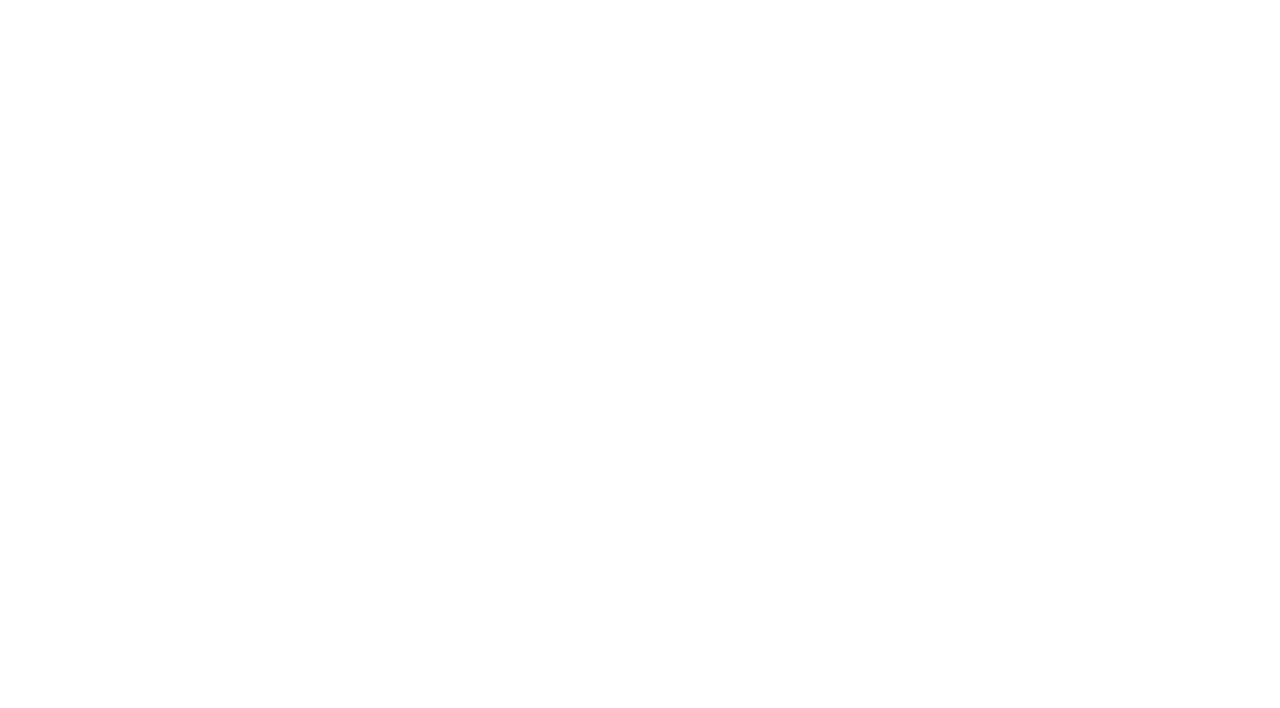
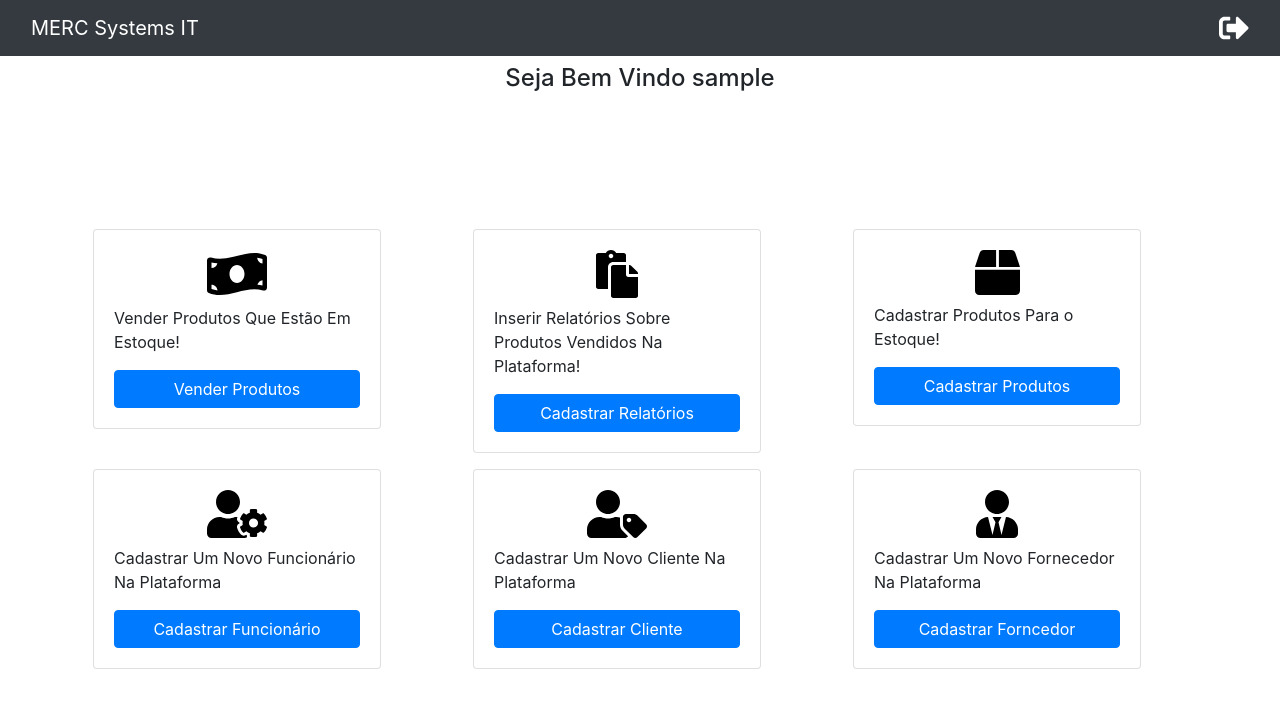
Before and after one commit to JuanTrindade/MERC, a Django app: page /home/ in a window 1280 px wide. Before the commit the part shown is empty. Shown: the top 708 px of the page. Run offline with Django 5.2, Linux system fonts and the light colour scheme; the visitor is signed in with stand-in values (Sample User, id 1); some libraries are stand-ins or nearby versions.

Commit message:
Adding UI to Home

```diff
--- a/Home/templates/base.html
+++ b/Home/templates/base_home.html
@@ -6,7 +6,23 @@
     <link rel="stylesheet" href="https://cdn.jsdelivr.net/npm/bootstrap@4.4.1/dist/css/bootstrap.min.css" integrity="sha384-Vkoo8x4CGsO3+Hhxv8T/Q5PaXtkKtu6ug5TOeNV6gBiFeWPGFN9MuhOf23Q9Ifjh" crossorigin="anonymous">
     <title>MERC Systems</title>
 </head>
+
 <body class='w-100 h-100'>
+
+  <nav class="navbar navbar-light bg-dark">
+    <div class="container-fluid">
+
+      <a class="navbar-brand text-white" href="#">
+        MERC Systems IT
+      </a>
+
+      <a href="{% url "login" %}">
+        <svg xmlns="http://www.w3.org/2000/svg" width='30' viewBox="0 0 512 512"><!--!Font Awesome Free 6.6.0 by @fontawesome - https://fontawesome.com License - https://fontawesome.com/license/free Copyright 2024 Fonticons, Inc.--><path fill="#ffffff" d="M497 273L329 441c-15 15-41 4.5-41-17v-96H152c-13.3 0-24-10.7-24-24v-96c0-13.3 10.7-24 24-24h136V88c0-21.4 25.9-32 41-17l168 168c9.3 9.4 9.3 24.6 0 34zM192 436v-40c0-6.6-5.4-12-12-12H96c-17.7 0-32-14.3-32-32V160c0-17.7 14.3-32 32-32h84c6.6 0 12-5.4 12-12V76c0-6.6-5.4-12-12-12H96c-53 0-96 43-96 96v192c0 53 43 96 96 96h84c6.6 0 12-5.4 12-12z"/></svg>
+      </a>
+
+    </div>
+  </nav>
+
   {% block conteudo %}
 
   {% endblock %}
--- /dev/null
+++ b/Home/templates/cards.html
@@ -0,0 +1,138 @@
+<div class='container' style='margin-top: 10%'>
+
+    <div class='row'>
+
+        <div class='col m-2'>
+
+            <div class='card' style='width: 18rem;'>
+                <div class="card-body">
+
+                    <div class='d-flex justify-content-center flex-column'>
+                        <svg xmlns="http://www.w3.org/2000/svg" width='60' class='align-self-center' viewBox="0 0 640 512">
+                            <path d="M621.2 54.5C582.4 38.2 543.6 32 504.8 32c-123.2 0-246.3 62.3-369.5 62.3-30.9 0-61.8-3.9-92.7-13.7-3.5-1.1-7-1.6-10.4-1.6C15 79 0 92.3 0 110.8v317.3c0 12.6 7.2 24.6 18.8 29.5C57.6 473.8 96.5 480 135.3 480c123.2 0 246.3-62.4 369.5-62.4 30.9 0 61.8 3.9 92.7 13.7 3.5 1.1 7 1.6 10.4 1.6 17.2 0 32.3-13.3 32.3-31.8V83.9c0-12.6-7.2-24.6-18.9-29.5zM48 132.2c20.1 5 41.1 7.6 62.7 8.9C104.8 170.5 79 192.7 48 192.7v-60.5zm0 285v-47.8c34.4 0 62.2 27.3 63.7 61.4-22.5-1.8-43.6-6.3-63.7-13.6zM320 352c-44.2 0-80-43-80-96 0-53 35.8-96 80-96s80 43 80 96c0 53-35.8 96-80 96zm272 27.8c-17.5-4.4-35.7-6.9-54.3-8.4 5.9-26.1 27.5-45.9 54.3-49.3v57.7zm0-236.1c-30.9-3.9-54.9-29.7-55.8-61.6 19.5 2.2 38.1 6.2 55.8 12.7v48.9z"/>
+                        </svg>
+
+                        <p class="card-text mt-2">Vender Produtos Que Estão Em Estoque! </p>
+
+                        <a href="{% url "login" %}" class='btn btn-primary'>Vender Produtos</a>
+                    </div>
+
+                </div>
+            </div>
+
+        </div>
+
+        <div class='col m-2'>
+
+            <div class='card' style='width: 18rem;'>
+                <div class="card-body">
+
+                    <div class='d-flex justify-content-center flex-column'>
+                        <svg xmlns="http://www.w3.org/2000/svg" width='42' class='align-self-center' viewBox="0 0 448 512">
+                            <path d="M128 184c0-30.9 25.1-56 56-56h136V56c0-13.3-10.7-24-24-24h-80.6C204.3 12.9 183.6 0 160 0s-44.3 12.9-55.4 32H24C10.7 32 0 42.7 0 56v336c0 13.3 10.7 24 24 24h104V184zm32-144c13.3 0 24 10.7 24 24s-10.7 24-24 24-24-10.7-24-24 10.7-24 24-24zm184 248h104v200c0 13.3-10.7 24-24 24H184c-13.3 0-24-10.7-24-24V184c0-13.3 10.7-24 24-24h136v104c0 13.2 10.8 24 24 24zm104-38.1V256h-96v-96h6.1a24 24 0 0 1 17 7l65.9 65.9a24 24 0 0 1 7 17z"/>
+                        </svg>
+
+                        <p class="card-text mt-2">Inserir Relatórios Sobre Produtos Vendidos Na Plataforma!</p>
+
+                        <a href="{% url "login" %}" class='btn btn-primary'>Cadastrar Relatórios</a>
+                    </div>
+
+                </div>
+            </div>
+
+        </div>
+
+        <div class='col m-2'>
+
+            <div class='card' style='width: 18rem;'>
+                <div class="card-body">
+
+                    <div class='d-flex justify-content-center flex-column'>
+                        <svg xmlns="http://www.w3.org/2000/svg" width='45' class='align-self-center' viewBox="0 0 512 512">
+                            <path d="M509.5 184.6L458.9 32.8C452.4 13.2 434.1 0 413.4 0H272v192h238.7c-.4-2.5-.4-5-1.2-7.4zM240 0H98.6c-20.7 0-39 13.2-45.5 32.8L2.5 184.6c-.8 2.4-.8 4.9-1.2 7.4H240V0zM0 224v240c0 26.5 21.5 48 48 48h416c26.5 0 48-21.5 48-48V224H0z"/>
+                        </svg>
+
+                        <p class="card-text mt-2">Cadastrar Produtos Para o Estoque!</p>
+
+                        <a href="{% url "login" %}" class='btn btn-primary'>Cadastrar Produtos</a>
+                    </div>
+
+                </div>
+            </div>
+
+        </div>
+
+    </div>
+
+
+    {% if user.is_superuser %}
+        <div class='row'>
+
+            <div class='col m-2'>
+
+                <div class="card" style="width: 18rem;">
+                    <div class="card-body">
+
+                        <div class='d-flex justify-content-center flex-column'>
+                            <svg xmlns="http://www.w3.org/2000/svg" width='60' class='align-self-center' viewBox="0 0 640 512">
+                                <path d="M610.5 373.3c2.6-14.1 2.6-28.5 0-42.6l25.8-14.9c3-1.7 4.3-5.2 3.3-8.5-6.7-21.6-18.2-41.2-33.2-57.4-2.3-2.5-6-3.1-9-1.4l-25.8 14.9c-10.9-9.3-23.4-16.5-36.9-21.3v-29.8c0-3.4-2.4-6.4-5.7-7.1-22.3-5-45-4.8-66.2 0-3.3 .7-5.7 3.7-5.7 7.1v29.8c-13.5 4.8-26 12-36.9 21.3l-25.8-14.9c-2.9-1.7-6.7-1.1-9 1.4-15 16.2-26.5 35.8-33.2 57.4-1 3.3 .4 6.8 3.3 8.5l25.8 14.9c-2.6 14.1-2.6 28.5 0 42.6l-25.8 14.9c-3 1.7-4.3 5.2-3.3 8.5 6.7 21.6 18.2 41.1 33.2 57.4 2.3 2.5 6 3.1 9 1.4l25.8-14.9c10.9 9.3 23.4 16.5 36.9 21.3v29.8c0 3.4 2.4 6.4 5.7 7.1 22.3 5 45 4.8 66.2 0 3.3-.7 5.7-3.7 5.7-7.1v-29.8c13.5-4.8 26-12 36.9-21.3l25.8 14.9c2.9 1.7 6.7 1.1 9-1.4 15-16.2 26.5-35.8 33.2-57.4 1-3.3-.4-6.8-3.3-8.5l-25.8-14.9zM496 400.5c-26.8 0-48.5-21.8-48.5-48.5s21.8-48.5 48.5-48.5 48.5 21.8 48.5 48.5-21.7 48.5-48.5 48.5zM224 256c70.7 0 128-57.3 128-128S294.7 0 224 0 96 57.3 96 128s57.3 128 128 128zm201.2 226.5c-2.3-1.2-4.6-2.6-6.8-3.9l-7.9 4.6c-6 3.4-12.8 5.3-19.6 5.3-10.9 0-21.4-4.6-28.9-12.6-18.3-19.8-32.3-43.9-40.2-69.6-5.5-17.7 1.9-36.4 17.9-45.7l7.9-4.6c-.1-2.6-.1-5.2 0-7.8l-7.9-4.6c-16-9.2-23.4-28-17.9-45.7 .9-2.9 2.2-5.8 3.2-8.7-3.8-.3-7.5-1.2-11.4-1.2h-16.7c-22.2 10.2-46.9 16-72.9 16s-50.6-5.8-72.9-16h-16.7C60.2 288 0 348.2 0 422.4V464c0 26.5 21.5 48 48 48h352c10.1 0 19.5-3.2 27.2-8.5-1.2-3.8-2-7.7-2-11.8v-9.2z"/>
+                            </svg>
+
+                            <p class="card-text mt-2">Cadastrar Um Novo Funcionário Na Plataforma</p>
+
+                            <a href="{% url "signup" %}" class='btn btn-primary'> Cadastrar Funcionário</a>
+                        </div>
+
+                    </div>
+                </div>
+
+            </div>
+
+            <div class='col m-2'>
+
+                <div class="card" style="width: 18rem;">
+                    <div class="card-body">
+
+                        <div class='d-flex justify-content-center flex-column'>
+                            <svg xmlns="http://www.w3.org/2000/svg" width='60' class='align-self-center' viewBox="0 0 640 512">
+                                <path d="M630.6 364.9l-90.3-90.2c-12-12-28.3-18.7-45.3-18.7h-79.3c-17.7 0-32 14.3-32 32v79.2c0 17 6.7 33.2 18.7 45.2l90.3 90.2c12.5 12.5 32.8 12.5 45.3 0l92.5-92.5c12.6-12.5 12.6-32.7 .1-45.2zm-182.8-21c-13.3 0-24-10.7-24-24s10.7-24 24-24 24 10.7 24 24c0 13.2-10.7 24-24 24zm-223.8-88c70.7 0 128-57.3 128-128C352 57.3 294.7 0 224 0S96 57.3 96 128c0 70.6 57.3 127.9 128 127.9zm127.8 111.2V294c-12.2-3.6-24.9-6.2-38.2-6.2h-16.7c-22.2 10.2-46.9 16-72.9 16s-50.6-5.8-72.9-16h-16.7C60.2 287.9 0 348.1 0 422.3v41.6c0 26.5 21.5 48 48 48h352c15.5 0 29.1-7.5 37.9-18.9l-58-58c-18.1-18.1-28.1-42.2-28.1-67.9z"/>
+                            </svg>
+
+                            <p class="card-text mt-2">Cadastrar Um Novo Cliente Na Plataforma</p>
+
+                            <a href="{% url "login" %}" class='btn btn-primary'>Cadastrar Cliente</a>
+                        </div>
+
+                    </div>
+                </div>
+
+            </div>
+
+            <div class='col m-2'>
+
+                <div class="card" style="width: 18rem;">
+                    <div class="card-body">
+
+                        <div class='d-flex justify-content-center flex-column'>
+                            <svg xmlns="http://www.w3.org/2000/svg" width='42' class='align-self-center' viewBox="0 0 448 512">
+                                <path d="M224 256c70.7 0 128-57.3 128-128S294.7 0 224 0 96 57.3 96 128s57.3 128 128 128zm95.8 32.6L272 480l-32-136 32-56h-96l32 56-32 136-47.8-191.4C56.9 292 0 350.3 0 422.4V464c0 26.5 21.5 48 48 48h352c26.5 0 48-21.5 48-48v-41.6c0-72.1-56.9-130.4-128.2-133.8z"/>
+                            </svg>
+
+                            <p class="card-text mt-2">Cadastrar Um Novo Fornecedor Na Plataforma</p>
+
+                            <a href="{% url "login" %}" class='btn btn-primary'> Cadastrar Forncedor</a>
+                        </div>
+
+                    </div>
+                </div>
+
+            </div>
+
+        </div>
+
+    {% else %}
+        <div></div>
+
+    {% endif %}
+
+</div>
--- a/Home/templates/home.html
+++ b/Home/templates/home.html
@@ -1,8 +1,12 @@
-{% extends "base.html" %}
+{% extends "base_home.html" %}
 {% load django_bootstrap5 %}
 
+{% block conteudo %}
 
-{% block content %}
-    {{ user }}
+    <div class='text-center mt-2'>
+        <h4>Seja Bem Vindo {{ user }}</h4>
+    </div>
 
-{% endblock content %}
+    {% include "cards.html" %}
+
+{% endblock conteudo %}
```
Also changed, not shown: Login/templates/base_login.html (renamed from Login/templates/base.html).
